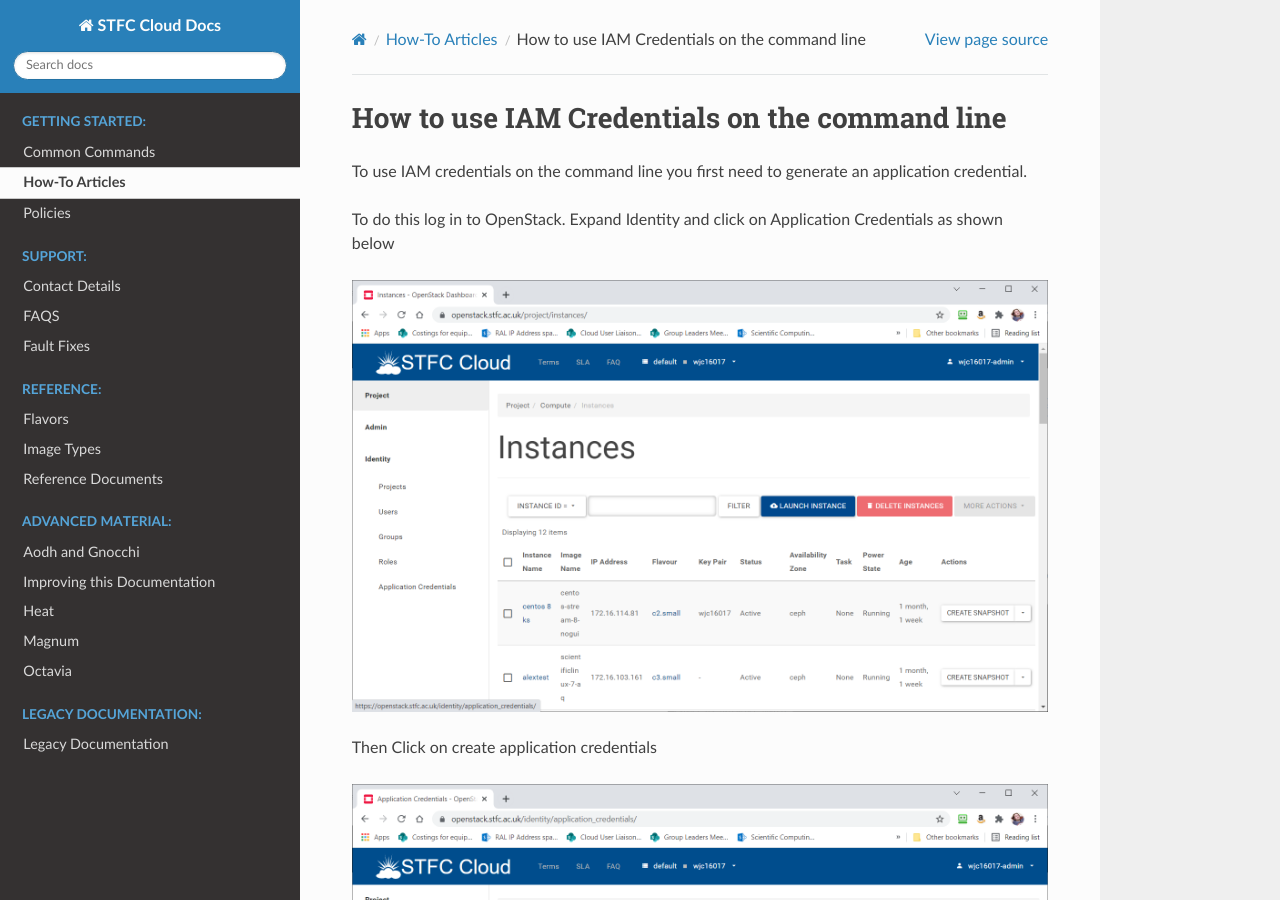
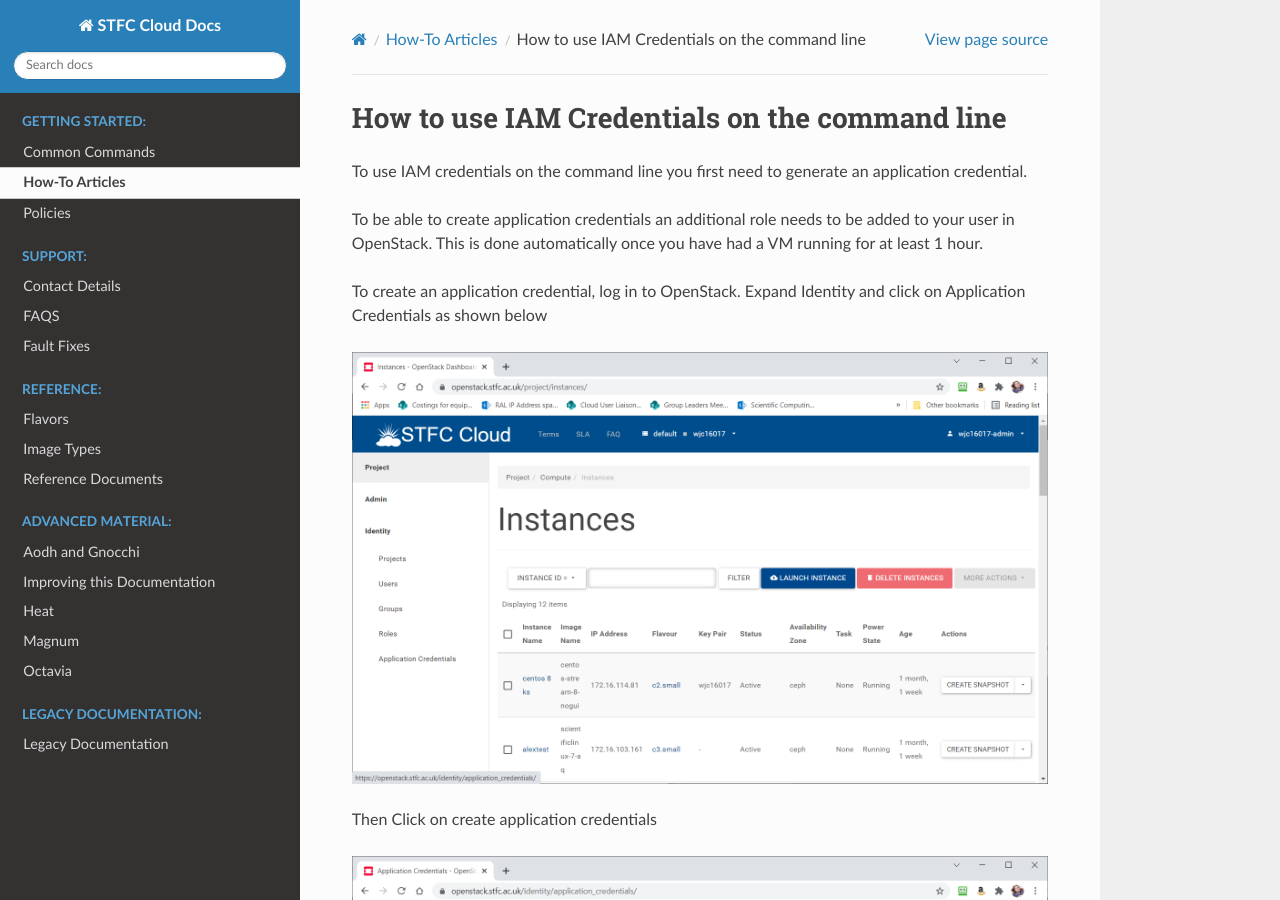
Before and after one commit to stfc/cloud-docs, a Sphinx documentation site: the page built from source/howto/Use-the-command-line-with-IAM-Credentials.rst, in a window 1280 px wide and 900 px high. Built offline with Sphinx 7.4.7 and the Read the Docs theme 2.0.0, drawn with Linux system fonts in a browser that asks for light colours.

Commit message:
Update Use-the-command-line-with-IAM-Credentials.rst

```diff
--- a/source/howto/Use-the-command-line-with-IAM-Credentials.rst
+++ b/source/howto/Use-the-command-line-with-IAM-Credentials.rst
@@ -4,7 +4,9 @@
 
 To use IAM credentials on the command line you first need to generate an application credential.
 
-To do this log in to OpenStack. Expand Identity and click on Application Credentials as shown below
+To be able to create application credentials an additional role needs to be added to your user in OpenStack. This is done automatically once you have had a VM running for at least 1 hour.
+
+To create an application credential, log in to OpenStack. Expand Identity and click on Application Credentials as shown below
 
 .. image:: /assets/howtos/IAM-Command-Line/Application-credential-1.png
 
```
